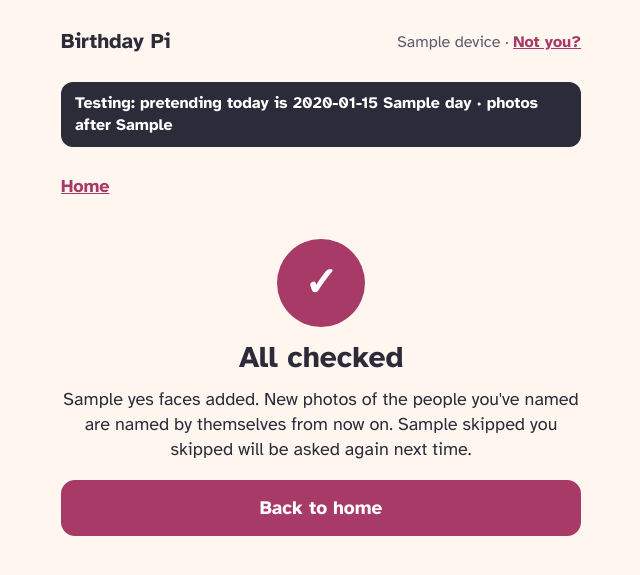
After one commit to jdmooreo7/birthday-pi, a FastAPI app: template app/birthday_pi/templates/face_ask.html in a window 1280 px wide. The commit adds this page. Shown: the top 575 px of the page, without its empty margins (319-959 px from the left). Run offline with FastAPI, Linux system fonts and the light colour scheme; the template is opened without the code that fills it: most values are stand-ins (such as "Sample title", 1, 10 or a date in 2020).

Commit message:
M7 screens: Is this Leo? and Is this all Leo?
Home card "N faces to check" leads to one yes/no question per face, with the
photo and the face circled. A person's page links to every face named as
them, where Grandma taps the ones that aren't them; faces named by Birthday
Pi itself are marked New. Both are Grandma-only.

Co-Authored-By: Claude Opus 5.5 <noreply@anthropic.com>

```diff
--- a/app/birthday_pi/main.py
+++ b/app/birthday_pi/main.py
@@ -199,6 +199,7 @@ def home(request: Request, conn: sqlite3.Connection = Depends(get_conn)):
         people_count=people_count, trusted_owner=devices.is_trusted_owner(device),
         pending=photos.pending_count(conn),
         to_name=len(naming.to_name(conn)) if devices.is_trusted_owner(device) else 0,
+        to_check=len(naming.asking(conn)) if devices.is_trusted_owner(device) else 0,
         my_pending=conn.execute("SELECT COUNT(*) FROM photos WHERE status = 'pending' AND uploader_id = ?",
                                 (device["person_id"],)).fetchone()[0],
     )
@@ -392,8 +393,12 @@ def _save_person(conn: sqlite3.Connection, person_id: int | None, c: dict) -> in
 
 
 def _person_page(request, conn, device, person, values, errors, status_code=200, welcome=False):
+    # Grandma can check the faces named as this person ("Is this all Leo?").
+    face_photos = naming.photo_count(conn, person["id"]) if person and devices.is_trusted_owner(device) \
+        and naming.person_faces(conn, person["id"]) else 0
     return page(request, "person_form.html", status_code, device=device, person=person, values=values,
-                errors=errors, welcome=welcome, this_year=today().year, ANNIVERSARY_TYPES=ANNIVERSARY_TYPES)
+                errors=errors, welcome=welcome, this_year=today().year, ANNIVERSARY_TYPES=ANNIVERSARY_TYPES,
+                face_photos=face_photos)
 
 
 @app.get("/people/new")
@@ -629,6 +634,46 @@ def faces_list(request: Request, conn: sqlite3.Connection = Depends(get_conn)):
                 named_groups=named_groups, counts=counts, running=running, offered_at=naming.OFFERED_AT)
 
 
+# "Is this Leo?" (M7): faces in new photos the faces worker wasn't sure about. Declared before
+# /faces/{group_id} so "ask" isn't read as a group id.
+@app.get("/faces/ask")
+def face_ask(request: Request, conn: sqlite3.Connection = Depends(get_conn)):
+    device = require_trusted_owner(conn, request)
+    after, yes = (_int_param(request, k) for k in ("after", "yes"))
+    waiting = naming.asking(conn)
+    later = [a for a in waiting if a["id"] > after]
+    if not later:
+        return page(request, "face_ask.html", device=device, q=None, yes=yes, skipped=len(waiting))
+    q = later[0]
+    face = conn.execute("SELECT f.photo_id, f.x, f.y, f.w, f.h, ph.width, ph.height, p.name AS uploader "
+                        "FROM faces f JOIN photos ph ON ph.id = f.photo_id LEFT JOIN people p ON p.id = ph.uploader_id "
+                        "WHERE f.id = ?", (q["id"],)).fetchone()
+    ring = None
+    if face["width"] and face["height"]:
+        ring = {k: round(100 * v / face[d], 1) for k, v, d in (
+            ("left", face["x"], "width"), ("top", face["y"], "height"), ("w", face["w"], "width"), ("h", face["h"], "height"))}
+    return page(request, "face_ask.html", device=device, q=q, face=face, ring=ring, yes=yes, left=len(later))
+
+
+@app.post("/faces/ask/{face_id}")
+async def face_ask_save(face_id: int, request: Request, conn: sqlite3.Connection = Depends(get_conn)):
+    require_trusted_owner(conn, request)
+    form = await request.form()
+    action = str(form.get("action", ""))
+    yes = _int_param(request, "yes")
+    if naming.ask(conn, face_id) and action in ("yes", "no"):
+        naming.answer(conn, face_id, yes=action == "yes")
+        yes += action == "yes"
+    return RedirectResponse(f"/faces/ask?after={face_id}&yes={yes}", status_code=303)
+
+
+def _int_param(request: Request, key: str) -> int:
+    try:
+        return max(0, int(request.query_params.get(key, 0)))
+    except ValueError:
+        return 0
+
+
 @app.get("/faces/{group_id}")
 def face_group(group_id: int, request: Request, conn: sqlite3.Connection = Depends(get_conn)):
     """All the same person? Every face in the group; Grandma ticks the ones that aren't them."""
@@ -714,6 +759,33 @@ def face_undo(group_id: int, request: Request, conn: sqlite3.Connection = Depend
     _get_group(conn, group_id)
     naming.unname(conn, group_id)
     return RedirectResponse(f"/faces/{group_id}/who", status_code=303)
+
+
+# "Is this all Leo?" (M7): every face named as someone, to take out the ones that aren't them.
+@app.get("/people/{person_id}/faces")
+def person_faces(person_id: int, request: Request, conn: sqlite3.Connection = Depends(get_conn)):
+    device = require_trusted_owner(conn, request)
+    person = _get_person(conn, person_id)
+    shown = naming.person_faces(conn, person_id)
+    if not shown:
+        return RedirectResponse(f"/people/{person_id}", status_code=303)
+    return page(request, "face_person.html", device=device, person=person, faces=shown,
+                photos=naming.photo_count(conn, person_id))
+
+
+@app.post("/people/{person_id}/faces")
+async def person_faces_save(person_id: int, request: Request, conn: sqlite3.Connection = Depends(get_conn)):
+    require_trusted_owner(conn, request)
+    _get_person(conn, person_id)
+    form = await request.form()
+    out = []
+    for v in form.getlist("out"):
+        try:
+            out.append(int(v))
+        except ValueError:
+            pass
+    naming.not_person(conn, person_id, out)
+    return RedirectResponse(f"/people/{person_id}", status_code=303)
 
 
 @app.get("/face-files/{face_id}.jpg")
--- a/app/birthday_pi/naming.py
+++ b/app/birthday_pi/naming.py
@@ -111,7 +111,7 @@ def answer(conn: sqlite3.Connection, face_id: int, yes: bool) -> None:
 def person_faces(conn: sqlite3.Connection, person_id: int) -> list[sqlite3.Row]:
     """Every face named as this person, in approved photos, clearest first."""
     return conn.execute(
-        "SELECT f.id, f.group_id FROM faces f JOIN face_groups g ON g.id = f.group_id "
+        "SELECT f.id, f.group_id, f.confirmed FROM faces f JOIN face_groups g ON g.id = f.group_id "
         "JOIN photos ph ON ph.id = f.photo_id AND ph.status = 'approved' "
         "WHERE g.person_id = ? ORDER BY f.score DESC, f.id", (person_id,)).fetchall()
 
--- a/app/birthday_pi/static/phone.css
+++ b/app/birthday_pi/static/phone.css
@@ -111,3 +111,13 @@ input:focus, select:focus, .btn:focus-visible, .choice:focus-visible, a:focus-vi
 .avatar.huge { width: 88px; height: 88px; font-size: 40px; background: var(--accent); color: #fff; }
 .facts { display: grid; grid-template-columns: repeat(2, minmax(0, 1fr)); }
 .facts > div { display: flex; flex-direction: column; gap: 2px; }
+/* M7: "Is this Leo?" and "Is this all Leo?" */
+.ask-face { width: 200px; height: 200px; border-radius: 50%; object-fit: cover; border: 4px solid var(--card); background: var(--line);
+  box-shadow: 0 2px 12px rgba(43, 43, 58, .12); }
+.ask-where { display: flex; flex-direction: row; align-items: center; gap: 12px; }
+.ask-photo { position: relative; flex-shrink: 0; width: 96px; line-height: 0; border-radius: 8px; overflow: hidden; }
+.ask-photo img { width: 100%; height: auto; display: block; }
+.ask-photo .ring { position: absolute; border: 3px solid var(--accent); border-radius: 50%; box-sizing: border-box; }
+.new-badge { display: inline-block; padding: 1px 8px; border-radius: 999px; background: var(--accent); color: #fff;
+  font-size: 13px; font-weight: 700; line-height: 1.5; }
+.new-badge.on-tile { position: absolute; left: 4px; bottom: 4px; font-size: 11px; padding: 0 6px; }
--- /dev/null
+++ b/app/birthday_pi/templates/face_ask.html
@@ -0,0 +1,33 @@
+{% extends "base.html" %}
+{% block title %}{% if q %}Is this {{ q.name }}?{% else %}All checked{% endif %}{% endblock %}
+{% block content %}
+<div class="top">
+  <a href="/">Home</a>
+  {% if q %}<span class="muted small">{{ left }} to check</span>{% endif %}
+</div>
+{% if q %}
+<div class="named-hero">
+  <img class="ask-face" src="/face-files/{{ q.id }}.jpg" alt="">
+  <h1>Is this {{ q.name }}?</h1>
+  <p class="muted">{% if face.uploader %}In a photo {{ face.uploader }} added{% else %}In a new photo{% endif %}</p>
+</div>
+<div class="card ask-where">
+  <span class="ask-photo"><img src="/photo-files/{{ face.photo_id }}-thumb.jpg" alt="">{% if ring %}<span class="ring" style="left: {{ ring.left }}%; top: {{ ring.top }}%; width: {{ ring.w }}%; height: {{ ring.h }}%"></span>{% endif %}</span>
+  <span class="muted small">The circled face in the photo. <a href="/photos/{{ face.photo_id }}">See the photo</a></span>
+</div>
+<form method="post" action="/faces/ask/{{ q.id }}?yes={{ yes }}">
+  <button class="btn" type="submit" name="action" value="yes">Yes, it's {{ q.name }}</button>
+  <div class="row2" style="margin-top: 10px">
+    <button class="btn secondary" type="submit" name="action" value="no">No</button>
+    <button class="btn secondary" type="submit" name="action" value="skip">Not sure, skip</button>
+  </div>
+</form>
+{% else %}
+<div class="named-hero">
+  <span class="avatar huge" aria-hidden="true">✓</span>
+  <h1>All checked</h1>
+  <p>{% if yes %}{{ yes }} face{{ "" if yes == 1 else "s" }} added. {% endif %}New photos of the people you've named are named by themselves from now on.{% if skipped %} {{ skipped }} you skipped will be asked again next time.{% endif %}</p>
+</div>
+<a class="btn" href="/">Back to home</a>
+{% endif %}
+{% endblock %}
--- a/app/birthday_pi/templates/home.html
+++ b/app/birthday_pi/templates/home.html
@@ -32,6 +32,12 @@
 {% elif my_pending %}
 <div class="card"><span class="name">{{ my_pending }} of your photos {{ "is" if my_pending == 1 else "are" }} waiting for Grandma's OK</span></div>
 {% endif %}
+{% if to_check %}
+<a class="card" href="/faces/ask" style="text-decoration: none; color: inherit">
+  <span class="name">{{ to_check }} face{{ "" if to_check == 1 else "s" }} to check</span>
+  <span class="muted small">New photos: is this who Birthday Pi thinks it is?</span>
+</a>
+{% endif %}
 {% if to_name %}
 <a class="card" href="/faces" style="text-decoration: none; color: inherit">
   <span class="name">{{ to_name }} {{ "person" if to_name == 1 else "people" }} to name in your photos</span>
--- a/app/birthday_pi/templates/person_form.html
+++ b/app/birthday_pi/templates/person_form.html
@@ -3,6 +3,12 @@
 {% block content %}
 {% if welcome %}<div class="notice">Hi {{ person.name }}! Add your own birthday so Grandma remembers it, or skip this for now.</div>{% endif %}
 <h1>{{ person.name if person else "Add a person" }}</h1>
+{% if face_photos %}
+<a class="card" href="/people/{{ person.id }}/faces" style="text-decoration: none; color: inherit">
+  <span class="name">{{ person.name }}'s faces</span>
+  <span class="muted small">In {{ face_photos }} photo{{ "" if face_photos == 1 else "s" }}. Is this all {{ person.name }}?</span>
+</a>
+{% endif %}
 <form method="post" action="{{ '/people/' ~ person.id if person else '/people/new' }}" novalidate>
   <div class="field{% if errors.name %} has-error{% endif %}">
     <label for="name">Name</label>
```
Also changed, not shown: app/birthday_pi/templates/face_person.html (added, +26 -0 lines), app/tests/test_naming.py (+57 -0 lines), docs/product-decisions.md (+1 -0 lines).
